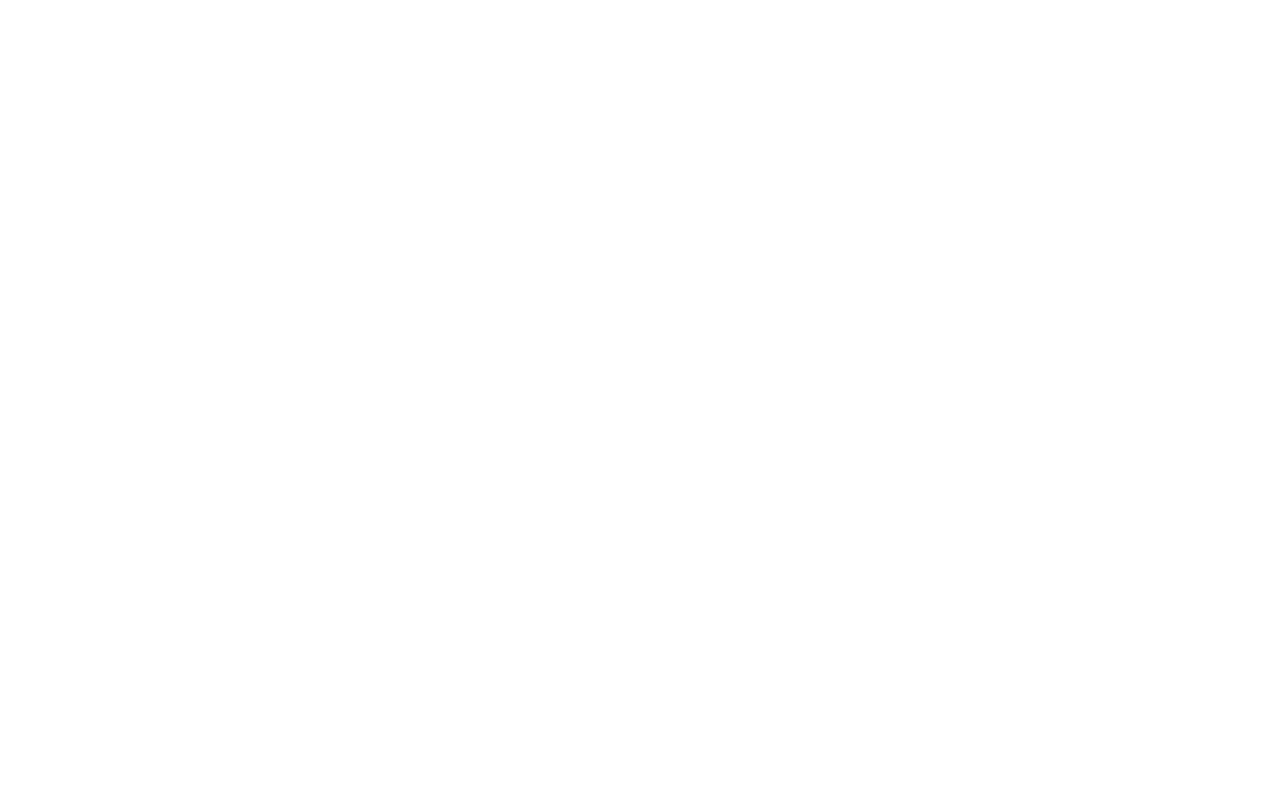
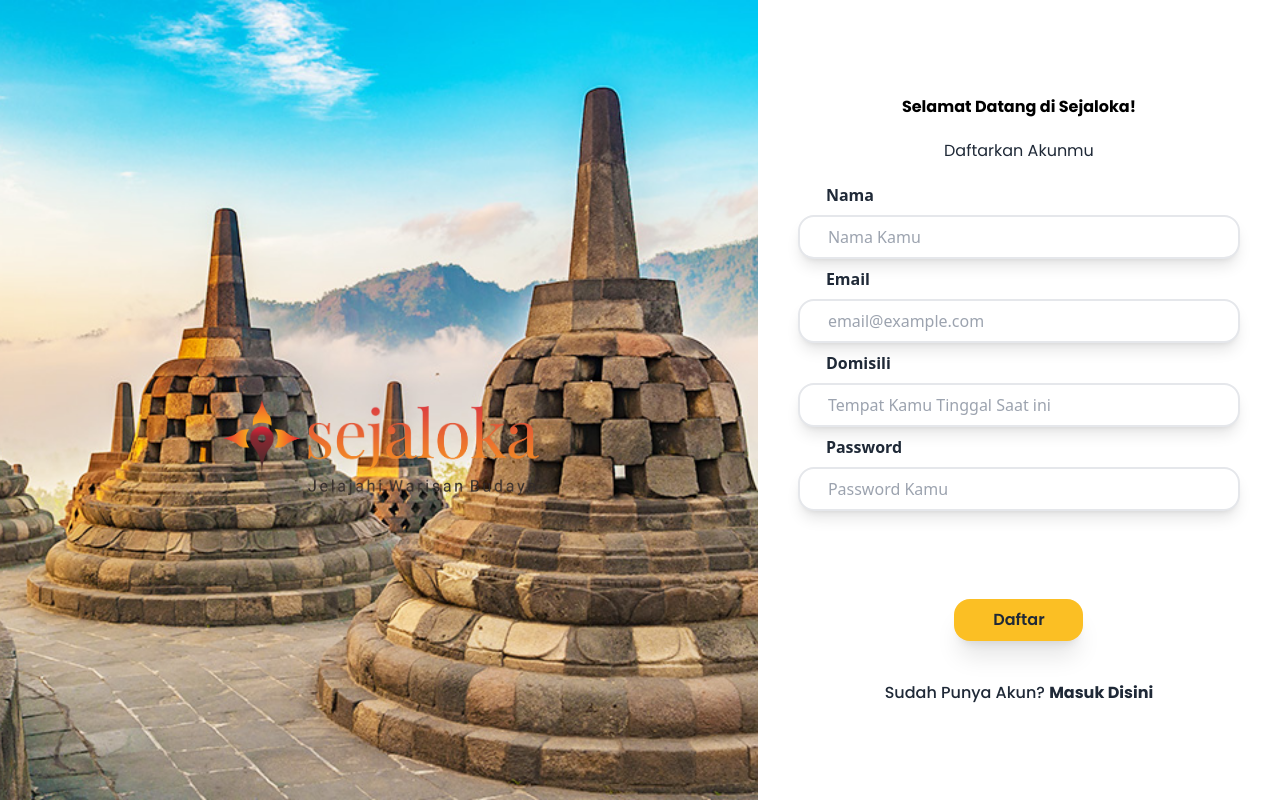
Before and after one commit to Zykiria01/sejaloka, a React (Vite) app: page /SignUp in a window 1280 px wide. Before the commit this address had no page. Built offline with nearby package versions, Linux system fonts and the light colour scheme.

Commit message:
menambahkan page SignUp

```diff
--- a/src/App.jsx
+++ b/src/App.jsx
@@ -3,6 +3,7 @@
 import LandingPage from './pages/landingPage/Index';
 import CityPage from './pages/citypage/Index';
 import LoginPage from './pages/loginPage.jsx/Index';
+import SignUpPage from './pages/signUpPage.jsx/Index';
 
 
 function App() {
@@ -12,7 +13,7 @@
         <Route path='/' element={<LandingPage/>}/>
         <Route path='City' element={<CityPage/>}/>
         <Route path='Login' element={<LoginPage/>}/>
-
+        <Route path='SignUp' element={<SignUpPage/>}/>
       </Routes>
     </BrowserRouter>
   );
--- a/src/pages/signInPage.jsx/Index.jsx
+++ /dev/null
@@ -1,8 +0,0 @@
-
-const signInPage = () => {
-  return (
-    <div>signInPage</div>
-  )
-}
-
-export default signInPage;
--- /dev/null
+++ b/src/pages/signUpPage.jsx/Index.jsx
@@ -0,0 +1,41 @@
+import { AuthLayout } from "../../component/Layouts/AuthLayout";
+import { Link } from "react-router-dom";
+
+
+const signUpPage = () => {
+  return (
+    <AuthLayout>
+        <h1 className="text-black font-bold font-poppins text-center">
+        Selamat Datang di Sejaloka!
+        </h1>
+        <p className="text-center font-poppins">Daftarkan Akunmu</p>
+        <div className="w-full">
+            <form className="flex flex-col gap-2" action="submit">
+                <label className="text-left font-bold pl-7" htmlFor="">Nama</label>
+                <input className='border-2 w-full p-2 rounded-2xl shadow-lg pl-7' type="text"
+                placeholder="Nama Kamu"/>
+                <label className="text-left font-bold pl-7" htmlFor="">Email</label>
+                <input className='border-2 w-full p-2 rounded-2xl shadow-lg pl-7' type="text"
+                placeholder="email@example.com"/>
+                <label className="text-left font-bold pl-7" htmlFor="">Domisili</label>
+                <input className='border-2 w-full p-2 rounded-2xl shadow-lg pl-7' type="text"
+                placeholder="Tempat Kamu Tinggal Saat ini"/>
+                <label className="text-left font-bold pl-7" htmlFor="">Password</label>
+                <input className='border-2 w-full p-2 rounded-2xl shadow-lg pl-7' type="text"
+                placeholder="Password Kamu"/>
+                <div className="flex justify-center">
+                    <button type="button" className="w-[129px] h-[42px] bg-amber-400 hover:bg-amber-500 rounded-2xl mt-20 shadow-xl font-poppins font-semibold">Daftar</button>
+                </div>
+
+            </form>
+            <div className="flex flex-col ">
+                <h1 className="text-center font-poppins font-medium mt-10">Sudah Punya Akun? <span className="font-bold"><Link to="/Login">Masuk Disini</Link></span></h1>
+            </div>
+        </div>
+
+
+    </AuthLayout>
+  )
+}
+
+export default signUpPage;
```
